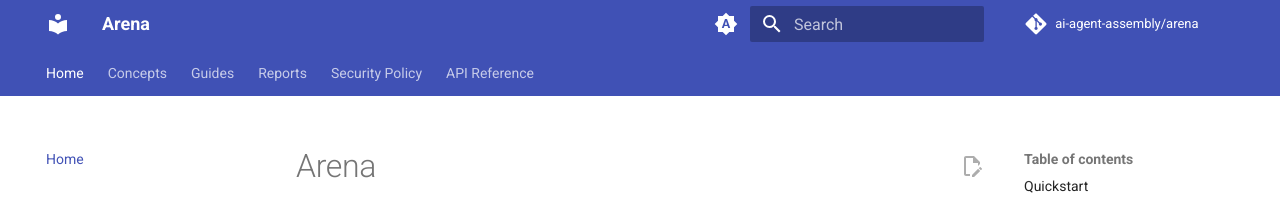
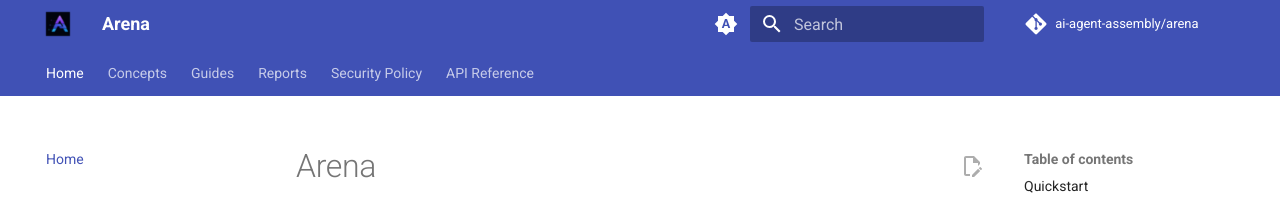
Before and after one commit to ai-agent-assembly/arena, an MkDocs documentation site: the page built from docs/index.md, in a window 1280 px wide. Shown: the top 201 px of the page. Built offline with MkDocs 1.6.1 and Material for MkDocs 9.7.7, drawn with Linux system fonts in a browser that asks for light colours; comment, search, counter and statistics services are not loaded; the version menu is left out.

Commit message:
🔧 docs: Configure theme logo and favicon in mkdocs.yml
Points Material's theme.logo/theme.favicon at the new brand assets
under docs/assets/ so the docs nav bar and browser tab show the real
Agent Assembly mark instead of Material's generic default.

```diff
--- a/mkdocs.yml
+++ b/mkdocs.yml
@@ -16,6 +16,8 @@ copyright: Copyright &copy; 2026 Agent Assembly Team
 
 theme:
   name: material
+  logo: assets/logo.png
+  favicon: assets/favicon.png
   features:
     - content.action.edit
     - content.code.annotate
```
